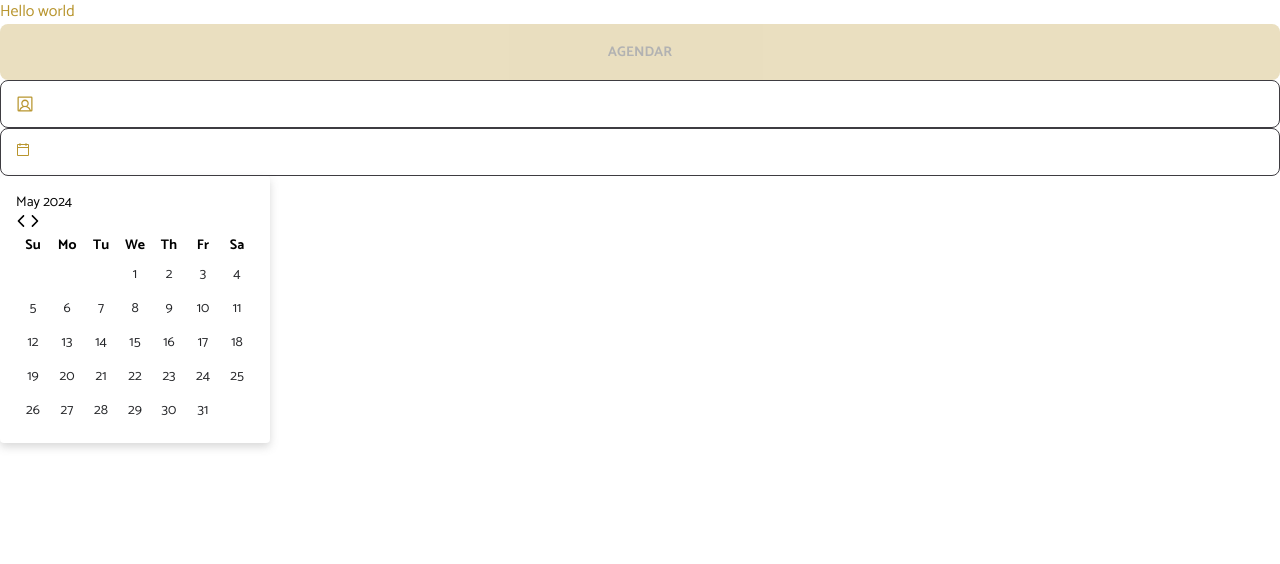
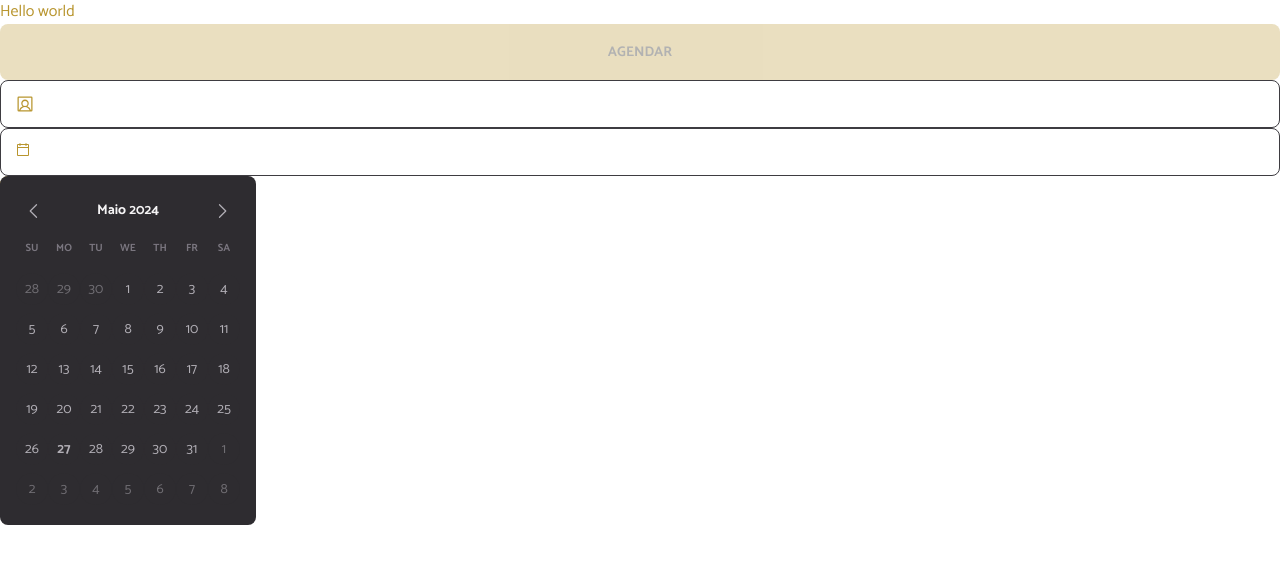
Before and after one commit to paolasgomes/hair-day, a Next.js app: page / in a window 1280 px wide. Both pictures are taken after a click on the button 23 px from the left and 150 px from the top of the page. Shown: the top 564 px of the page. Built offline with nearby package versions, Linux system fonts and the light colour scheme.

Commit message:
feat: date picker component

```diff
--- a/src/app/page.tsx
+++ b/src/app/page.tsx
@@ -29,7 +29,7 @@ export default function Home() {
             </Popover.Trigger>
             <Popover.Portal>
               <Popover.Content>
-                <DatePicker />
+                <DatePicker.Root />
               </Popover.Content>
             </Popover.Portal>
           </Popover.Root>
--- a/src/components/date-picker.tsx
+++ b/src/components/date-picker.tsx
@@ -1,6 +1,17 @@
-import { DayPicker } from "react-day-picker";
+import { CaretLeft, CaretRight } from "@phosphor-icons/react";
+import { format } from "date-fns";
+import {
+  type CaptionProps,
+  DayPicker,
+  useNavigation,
+  DayPickerSingleProps,
+} from "react-day-picker";
+import { ptBR } from "date-fns/locale/pt-BR";
+import "react-day-picker/dist/style.css";
 
-export function DatePicker() {
+type RootProps = Omit<DayPickerSingleProps, "mode">;
+
+function Root({ ...props }: RootProps) {
   return (
     <DayPicker
       mode="single"
@@ -8,9 +19,8 @@ export function DatePicker() {
         root: {
           fontFamily: "var(--font-catamaran)",
           fontSize: "0.875rem",
-          backgroundColor: "white",
-          borderRadius: "0.25rem",
-          boxShadow: "0px 4px 8px 0px rgba(102, 102, 102, 0.25)",
+          backgroundColor: "var(--gray-600)",
+          borderRadius: "8px",
           width: "100%",
           padding: "1rem",
           margin: 0,
@@ -18,21 +28,17 @@ export function DatePicker() {
         day: {
           width: "2rem",
           height: "2rem",
-          color: "#27282B",
-          backgroundColor: "white",
+          fontSize: "0.875rem",
+          color: "var(--gray-200)",
+          backgroundColor: "var(--gray-600)",
           outline: "none",
           cursor: "pointer",
         },
-        caption_label: {
-          textTransform: "capitalize",
-          padding: 0,
-        },
-        nav_icon: {
-          width: "0.75rem",
-          height: "0.75rem",
-        },
+
         head_cell: {
           width: "2rem",
+          color: "var(--gray-400)",
+          fontWeight: "bold",
         },
         cell: {
           width: "2rem",
@@ -40,27 +46,53 @@ export function DatePicker() {
         table: {
           width: "100%",
         },
-        month: {
-          width: "100%",
-        },
-        nav_button_previous: {
-          backgroundColor: "white",
-          cursor: "pointer",
-        },
-        nav_button_next: {
-          backgroundColor: "white",
-          cursor: "pointer",
+      }}
+      components={{
+        Caption,
+      }}
+      modifiersStyles={{
+        selected: {
+          backgroundColor: "var(--gray-500)",
+          color: "var(--yellow)",
+          border: "1px solid",
+          borderColor: "var(--yellow)",
+          borderRadius: "4px",
+          fontWeight: "bold",
         },
       }}
-      //   modifiersStyles={{
-      //     selected: {
-      //       backgroundColor: "#2B9529",
-      //       color: "white",
-      //     },
-      //     outside: {
-      //       color: "#61646B",
-      //     },
-      //   }}
+      fixedWeeks
+      showOutsideDays
+      {...props}
     />
   );
 }
+
+function Caption({ displayMonth }: CaptionProps) {
+  const { goToMonth, nextMonth, previousMonth } = useNavigation();
+
+  return (
+    <div className="flex justify-between p-[0.5rem] items-center">
+      <button
+        className="group"
+        disabled={!previousMonth}
+        onClick={() => previousMonth && goToMonth(previousMonth)}
+      >
+        <CaretLeft className="text-gray-200 text-[1.25rem] group-hover:text-gray-100" />
+      </button>
+      <span className="text-gray-100 font-bold text-center capitalize">
+        {format(displayMonth, "MMMM yyy", { locale: ptBR })}
+      </span>
+      <button
+        className="group"
+        disabled={!nextMonth}
+        onClick={() => nextMonth && goToMonth(nextMonth)}
+      >
+        <CaretRight className="text-gray-200 text-[1.25rem] group-hover:text-gray-100" />
+      </button>
+    </div>
+  );
+}
+
+export const DatePicker = {
+  Root,
+};
--- a/src/styles/globals.css
+++ b/src/styles/globals.css
@@ -3,8 +3,8 @@
 @tailwind utilities;
 
 :root {
+  --yellow: #b8952e;
   --yellow-light: #dbc170;
-  --yellow: #b8952e;
   --yellow-dark: #846f2e;
 
   --gray-100: #f5f4f5;
```
